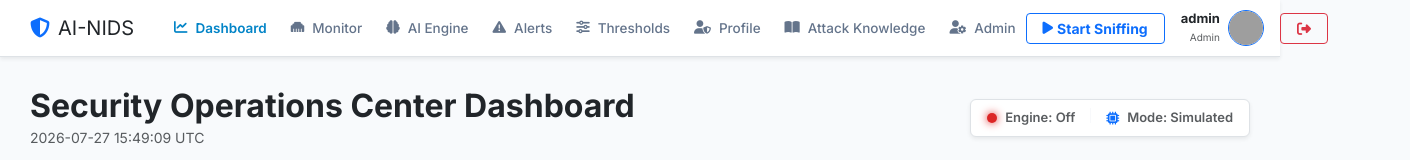
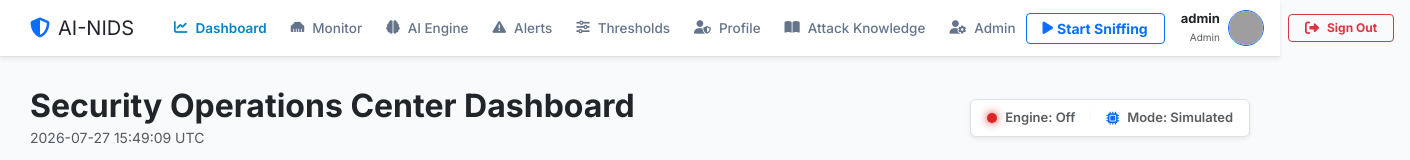
Before and after one commit to mohittt-kumar/Ai-NIDS-system-, a React (Vite) app: page / in a window 1280 px wide. Both pictures are taken after a click on the button "Authenticate Security Clearance". Shown: the top 160 px of the page, 1410 px wide, since content can reach past the window. Built offline with nearby package versions, Linux system fonts and the light colour scheme; grey boxes are pictures that could not be loaded.

Commit message:
Add explicit Sign Out label to logout button in header

```diff
--- a/src/App.jsx
+++ b/src/App.jsx
@@ -267,7 +267,7 @@ function App() {
                 {monitoringActive ? 'Stop Sniffing' : 'Start Sniffing'}
               </button>
 
-              <div className="d-flex align-items-center">
+              <div className="d-flex align-items-center me-2">
                 <div className="text-end me-2" style={{ lineHeight: '1.2' }}>
                   <div className="fw-bold text-dark" style={{ fontSize: '13px' }}>{activeUser.username}</div>
                   <small className="text-muted" style={{ fontSize: '10px' }}>{activeUser.role}</small>
@@ -278,8 +278,9 @@ function App() {
                 />
               </div>
 
-              <button onClick={handleLogout} className="btn btn-sm btn-outline-danger py-1 px-3 fw-bold">
+              <button onClick={handleLogout} className="btn btn-sm btn-outline-danger d-flex align-items-center gap-2 py-1 px-3 fw-bold" title="Sign Out">
                 <i className="fa-solid fa-right-from-bracket"></i>
+                <span className="d-none d-md-inline" style={{ fontSize: '12px' }}>Sign Out</span>
               </button>
             </div>
           </div>
```
